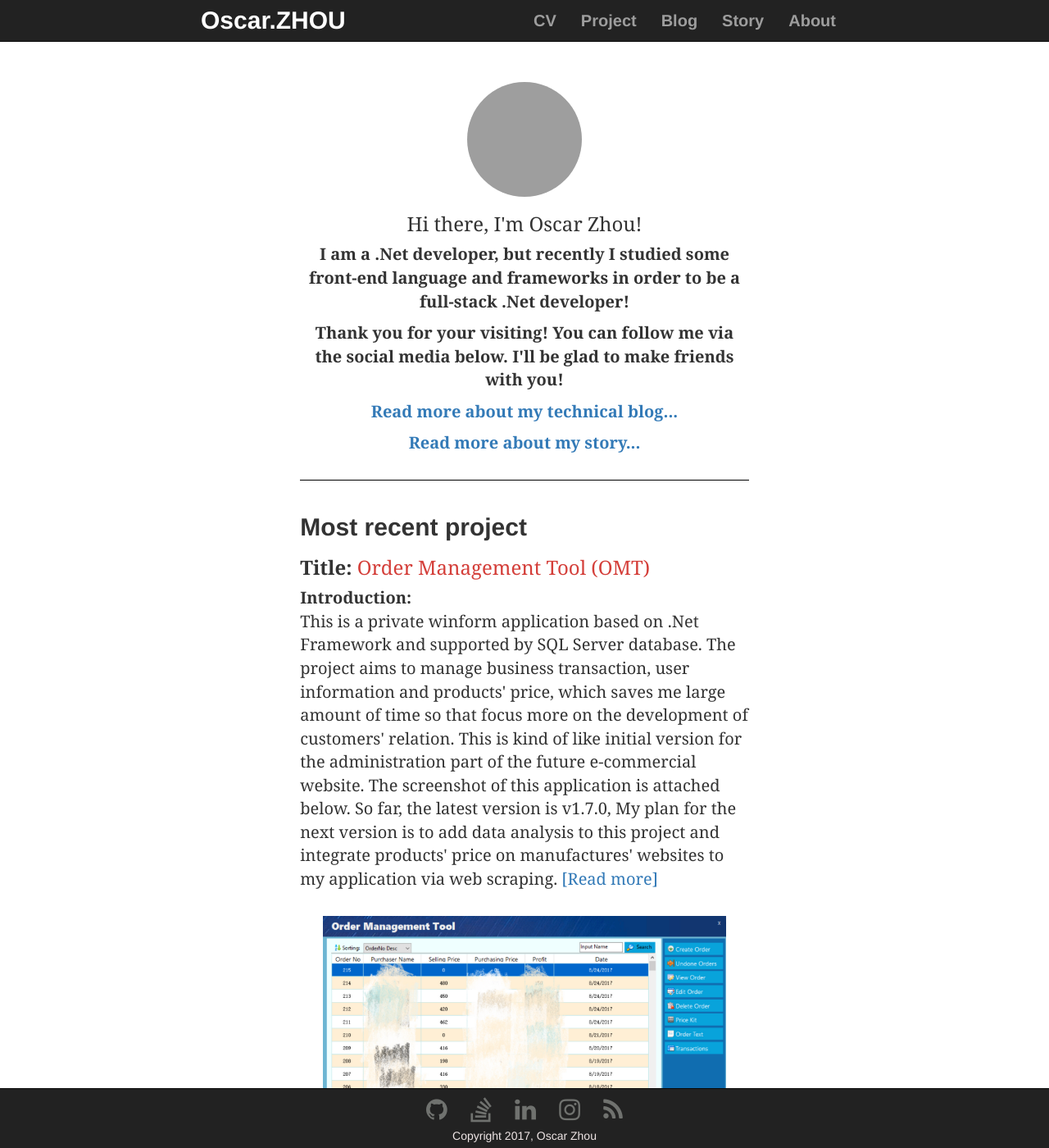
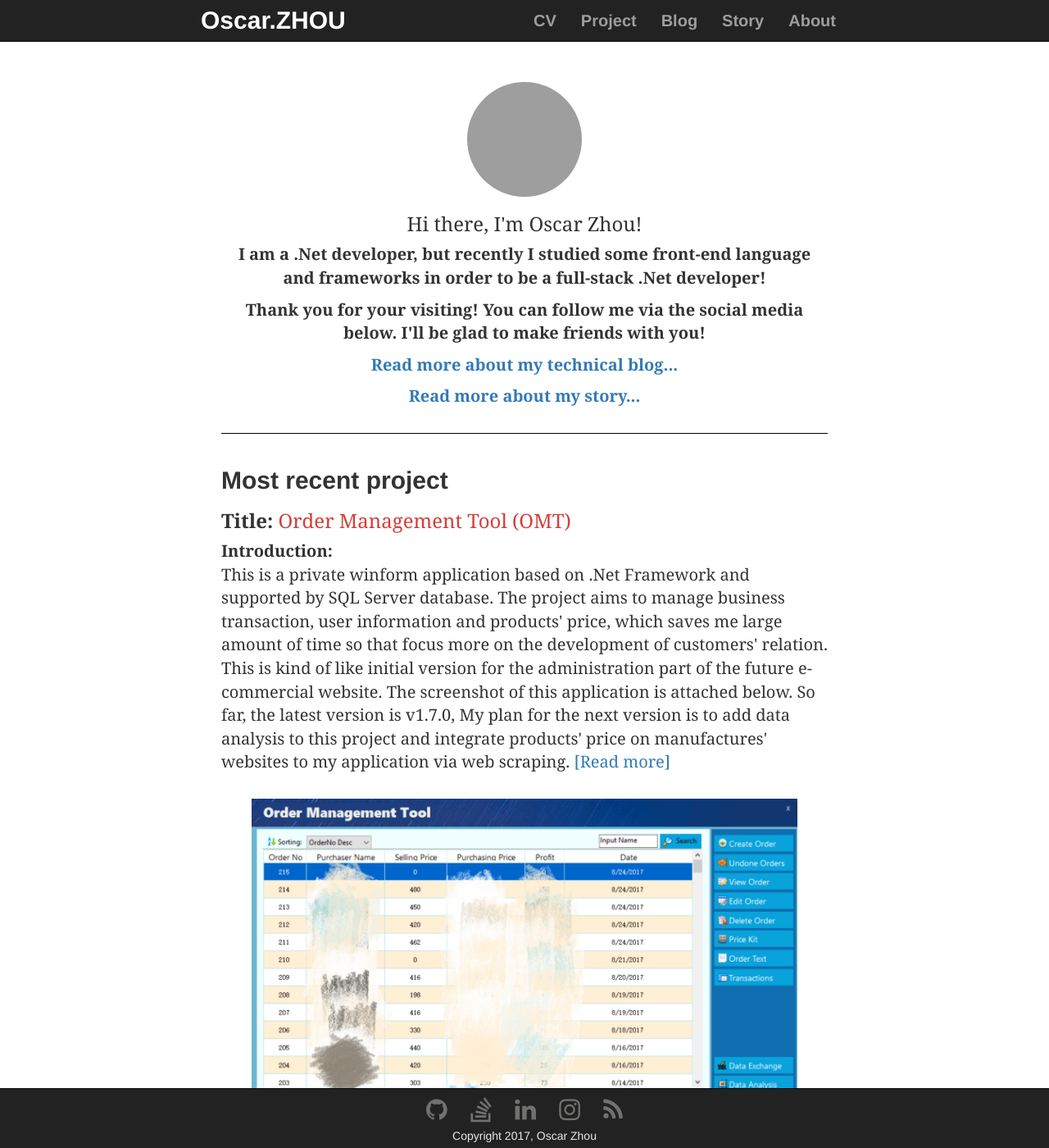
Before and after one commit to OscarZhou/oscarzhou.github.io, a Jekyll site: the page built from index.html, in a window 1280 px wide and 1400 px high. Shown: the whole window at 82% size. Built offline with Jekyll 4.4.1, drawn with Linux system fonts in a browser that asks for light colours; nearby versions of some CDN libraries; comment, search, counter and statistics services are not loaded; grey boxes are pictures that could not be loaded.

Commit message:
Modify css style
make the space of the nav and home page reasonable

```diff
--- a/css/default.css
+++ b/css/default.css
@@ -104,7 +104,7 @@ footer h5 {
 @media (min-width: 768px){
     header .container-fluid{
         width: 600px;
-        padding: 0 20px;
+        padding: 0 10px;
         margin: 0 auto;
     }
     section{
--- a/index.html
+++ b/index.html
@@ -2,7 +2,7 @@
 layout: default
 title: oscarzhou.co.nz | Oscar Zhou | .Net Developer | Technology Empowers Dream
 ---
-<section class="col-xs-12 col-sm-10 col-sm-push-1 col-md-8 col-md-push-2 col-lg-6 col-lg-push-3">
+<section class="col-xs-12 col-sm-10 col-sm-push-1 col-md-10 col-md-push-1 col-lg-8 col-lg-push-2">
 	<div class="profile">
 		<img src="/images/portrait.jpg" alt="oscarzhou" class="img-circle" width="140" height="140" />
 		<h3>Hi there, I'm Oscar Zhou!</h3>
```
